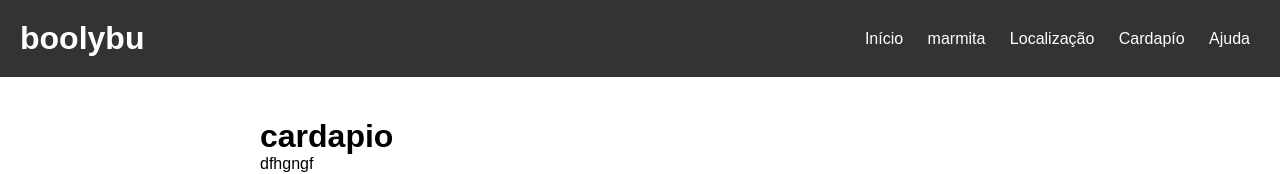
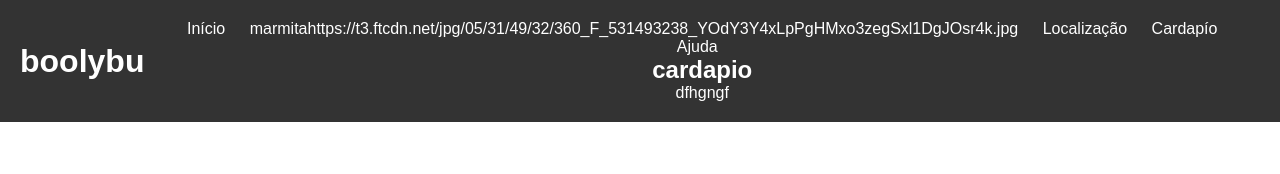
Before and after one commit to br4kn/Boolybu, a plain HTML site: page cardapio.html in a window 1280 px wide. Shown: the top 174 px of the page. Drawn offline with Linux system fonts and the light colour scheme.

Commit message:
Update cardapio.html

```diff
--- a/cardapio.html
+++ b/cardapio.html
@@ -23,11 +23,11 @@ boolybu; <!-- Declaração do tipo de documento -->
         <ul>
           <!-- Links de navegação para seções da página usando âncoras -->
           <li><a href="./index.html">Início</a></li>
-          <li><a href="./marmita.html">marmita</a></li>
+          <li><a href="./marmita.html">marmita</a>https://t3.ftcdn.net/jpg/05/31/49/32/360_F_531493238_YOdY3Y4xLpPgHMxo3zegSxl1DgJOsr4k.jpg</li>
           <li><a href="./localização.html">Localização</a></li>
           <li><a href="./cardapio.html">Cardapío</a></li>
-          <li><a href="./ajuda.html">Ajuda</a></li>
-
+        <li><a href="./ajuda.html">Ajuda</a></li>
+          <li><a href="./
         </ul>
       </nav>
     </div>
```
